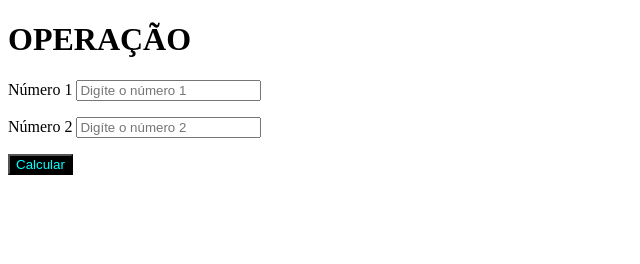
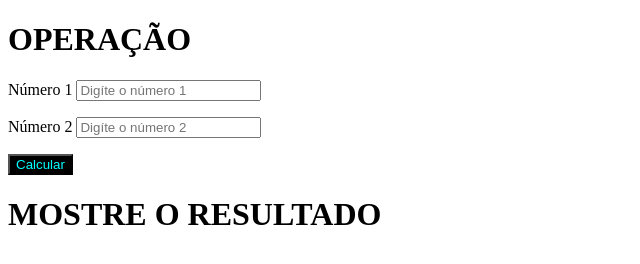
Before and after one commit to JeffersonJuniorr/Projeto-2, a plain HTML site: page index.html in a window 1280 px wide. Shown: the whole page, without its empty margins (0-640 px from the left). Drawn offline with Linux system fonts and the light colour scheme.

Commit message:
Adicionando um h1 mostre o resultado

```diff
--- a/index.html
+++ b/index.html
@@ -19,6 +19,7 @@
     </p>
 
     <input type="submit" value="Calcular" id="calc" onclick="Calcular()">
+    <h1>MOSTRE O RESULTADO</h1>
 
     <p id="resultado"></p>
 
```
